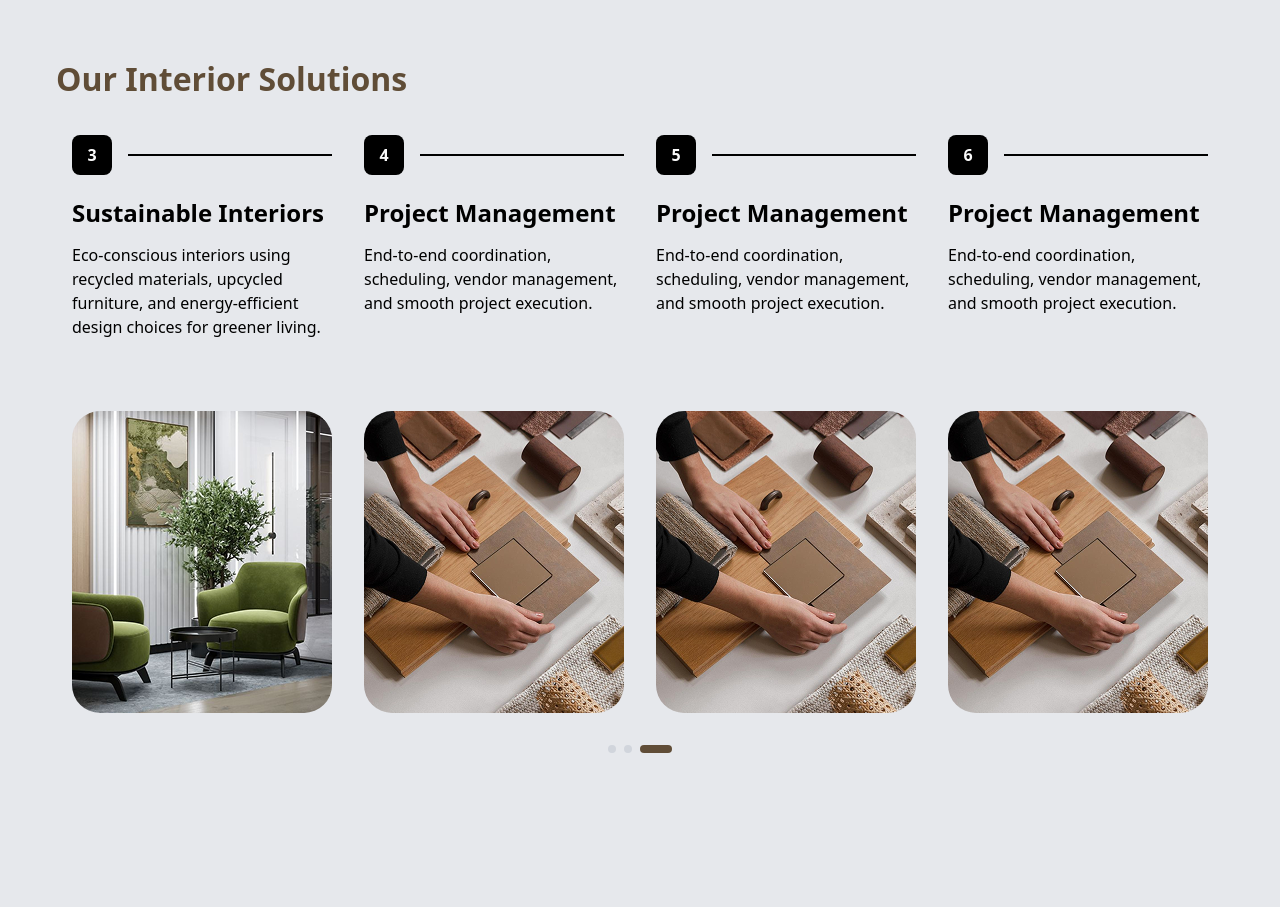
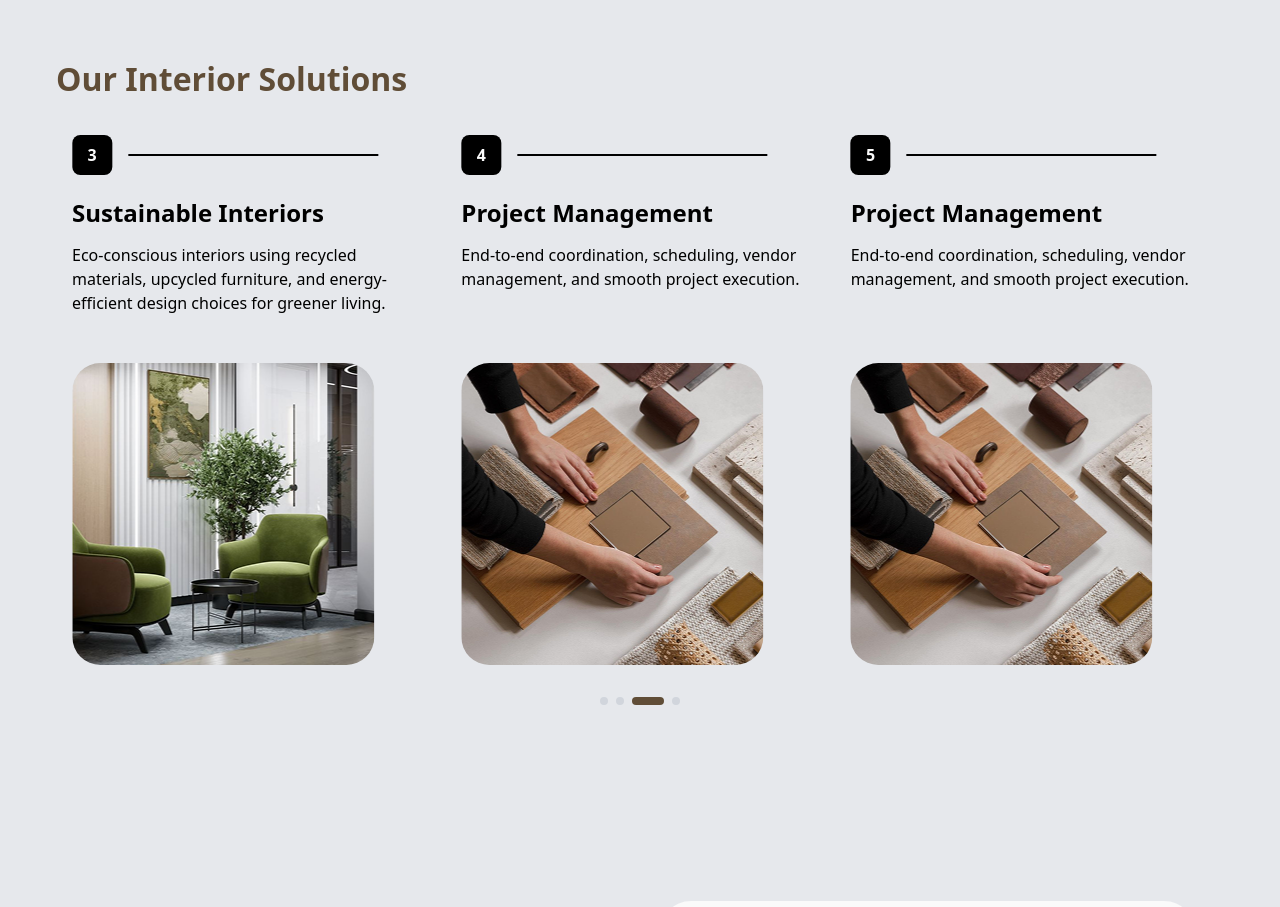
Before and after one commit to Introvera/ultra-craft-project, a Next.js app: page /home in a window 1280 px wide. Shown: the part 3000-3907 px from the top of the page. Built offline with nearby package versions, Linux system fonts and the light colour scheme.

Commit message:
make responsive

```diff
--- a/components/services-component/services.tsx
+++ b/components/services-component/services.tsx
@@ -18,7 +18,6 @@ export default function Services() {
   const [currentTranslate, setCurrentTranslate] = useState(0);
   const [prevTranslate, setPrevTranslate] = useState(0);
 
-  // 1) Properly type the refs
   const autoPlayRef = useRef<ReturnType<typeof setInterval> | null>(null);
   const sliderRef = useRef<HTMLDivElement | null>(null);
 
@@ -64,15 +63,18 @@ export default function Services() {
     },
   ];
 
-  // Get items per view based on screen size
+  // Decide how many cards to show based on width
   const getItemsPerView = () => {
     if (typeof window === "undefined") return 1;
-    if (window.innerWidth >= 1280) return 4; // xl
-    if (window.innerWidth >= 768) return 2; // md
-    return 1; // mobile
+    const width = window.innerWidth;
+
+    if (width >= 1536) return 4; // very large desktop
+    if (width >= 1024) return 3; // laptop / large tablet landscape
+    if (width >= 768) return 2;  // tablet
+    return 1;                    // mobile
   };
 
-  // 2) Fix hydration mismatch: start with a constant value (same on server & client)
+  // Start with 1 to match server render (avoid hydration issues)
   const [itemsPerView, setItemsPerView] = useState(1);
 
   useEffect(() => {
@@ -80,7 +82,7 @@ export default function Services() {
       setItemsPerView(getItemsPerView());
     };
 
-    // set correct value immediately after mount
+    // Correct value right after mount
     handleResize();
 
     window.addEventListener("resize", handleResize);
@@ -107,7 +109,6 @@ export default function Services() {
     };
   }, [maxIndex]);
 
-  // Reset auto-play after drag
   const resetAutoPlay = () => {
     if (autoPlayRef.current) {
       clearInterval(autoPlayRef.current);
@@ -122,13 +123,12 @@ export default function Services() {
     }, 3000);
   };
 
-  // 3) Explicit type for index to avoid implicit any
   const goToSlide = (index: number) => {
     setCurrentIndex(index);
     resetAutoPlay();
   };
 
-  // Touch/Drag handlers
+  // Touch/Drag helpers
   const getPositionX = (event: DragEvent) => {
     return "touches" in event ? event.touches[0].clientX : event.pageX;
   };
@@ -148,7 +148,6 @@ export default function Services() {
     setCurrentTranslate(prevTranslate + diff);
   };
 
-  // Make event optional so we can call handleDragEnd() without args
   const handleDragEnd = (_event?: DragEvent) => {
     if (!isDragging) return;
     setIsDragging(false);
@@ -169,7 +168,10 @@ export default function Services() {
   };
 
   return (
-    <section className="w-full max-w-[1440px] mx-auto flex flex-col items-start px-[20px] md:px-[56px] pt-4 pb-8">
+    <section
+      id="services"
+      className="w-full max-w-[1440px] mx-auto flex flex-col items-start px-[20px] md:px-[56px] pt-4 pb-8"
+    >
       {/* Section Title */}
       <h2 className="text-[#604D37] font-poppins font-[700] text-[32px] mb-8">
         Our Interior Solutions
@@ -177,7 +179,6 @@ export default function Services() {
 
       {/* Carousel Container */}
       <div className="relative w-full">
-        {/* Carousel Wrapper */}
         <div
           ref={sliderRef}
           className="overflow-hidden cursor-grab active:cursor-grabbing"
@@ -219,7 +220,7 @@ export default function Services() {
                   </h3>
 
                   {/* Content */}
-                  <p className="text-black font-poppins font-[500] text-[16px] mt-[12px] mb-[24px]">
+                  <p className="text-black font-poppins font-[500] text-[16px] mt-[12px] mb-[24px] max-w-[380px]">
                     {service.description}
                   </p>
 
```
